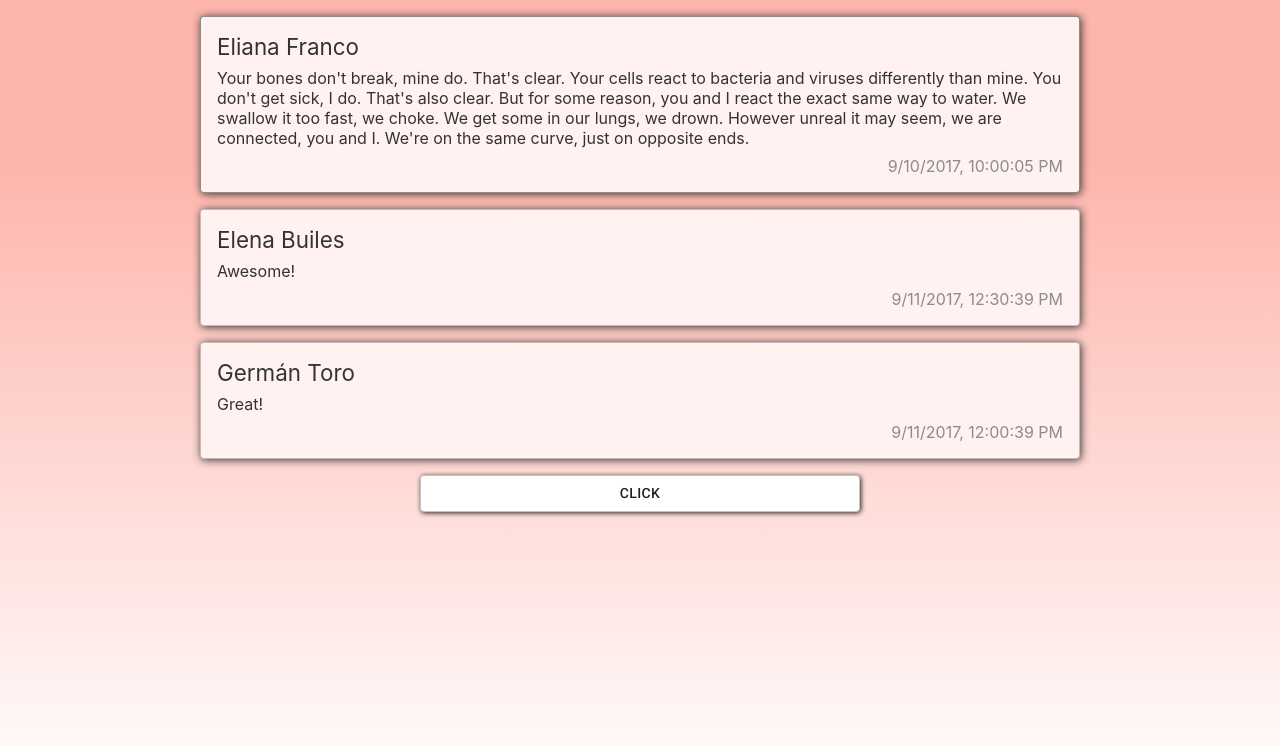
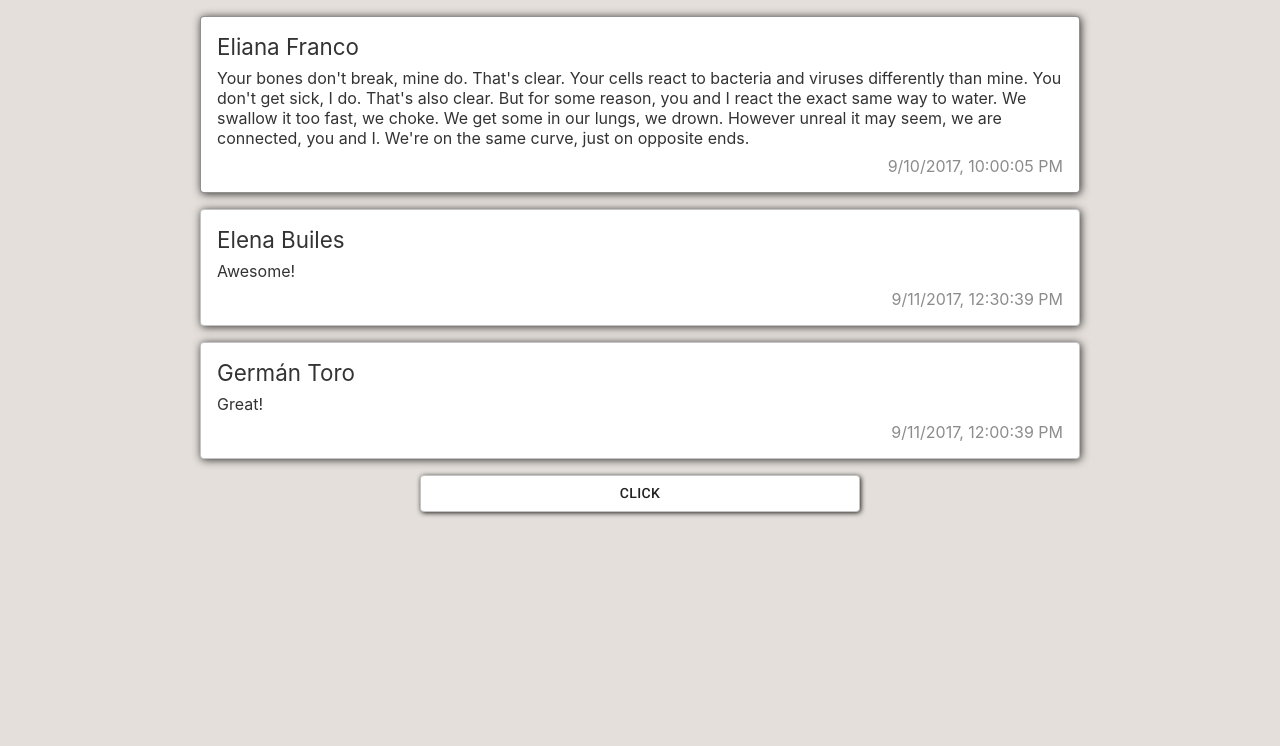
Before and after one commit to Nikita757/whys-test-assignment, a React (Create React App) app: page / in a window 1280 px wide. Shown: the top 746 px of the page. Built offline with nearby package versions, Linux system fonts and the light colour scheme.

Commit message:
playing with colors: light greige

```diff
--- a/src/App.css
+++ b/src/App.css
@@ -1,11 +1,6 @@
 .App {
   text-align: center;
-  background: #fdcfc9;
-  background: linear-gradient(
-    0deg,
-    rgba(255, 255, 255, 1) 0%,
-    rgb(254, 181, 172, 1) 80%
-  );
+  background: #ccc3b987;
   min-height: 100vh;
   color: #333333;
 }
--- a/src/Components/Comment/index.css
+++ b/src/Components/Comment/index.css
@@ -1,6 +1,5 @@
 .Comment {
-  /* background-color: rgb(255, 214, 208); */
-  background-color: rgb(255, 242, 240);
+  background-color: #fff;
   border: 1px solid rgba(0, 0, 0, 0.23);
   border-radius: 0.25rem;
   padding: 1rem;
--- a/src/Components/Post/index.css
+++ b/src/Components/Post/index.css
@@ -1,5 +1,5 @@
 .Article {
-  background-color: rgb(255, 242, 240);
+  background-color: #fff;
   border: 1px solid rgba(0, 0, 0, 0.43);
   border-radius: 0.25rem;
   padding: 1rem;
```
